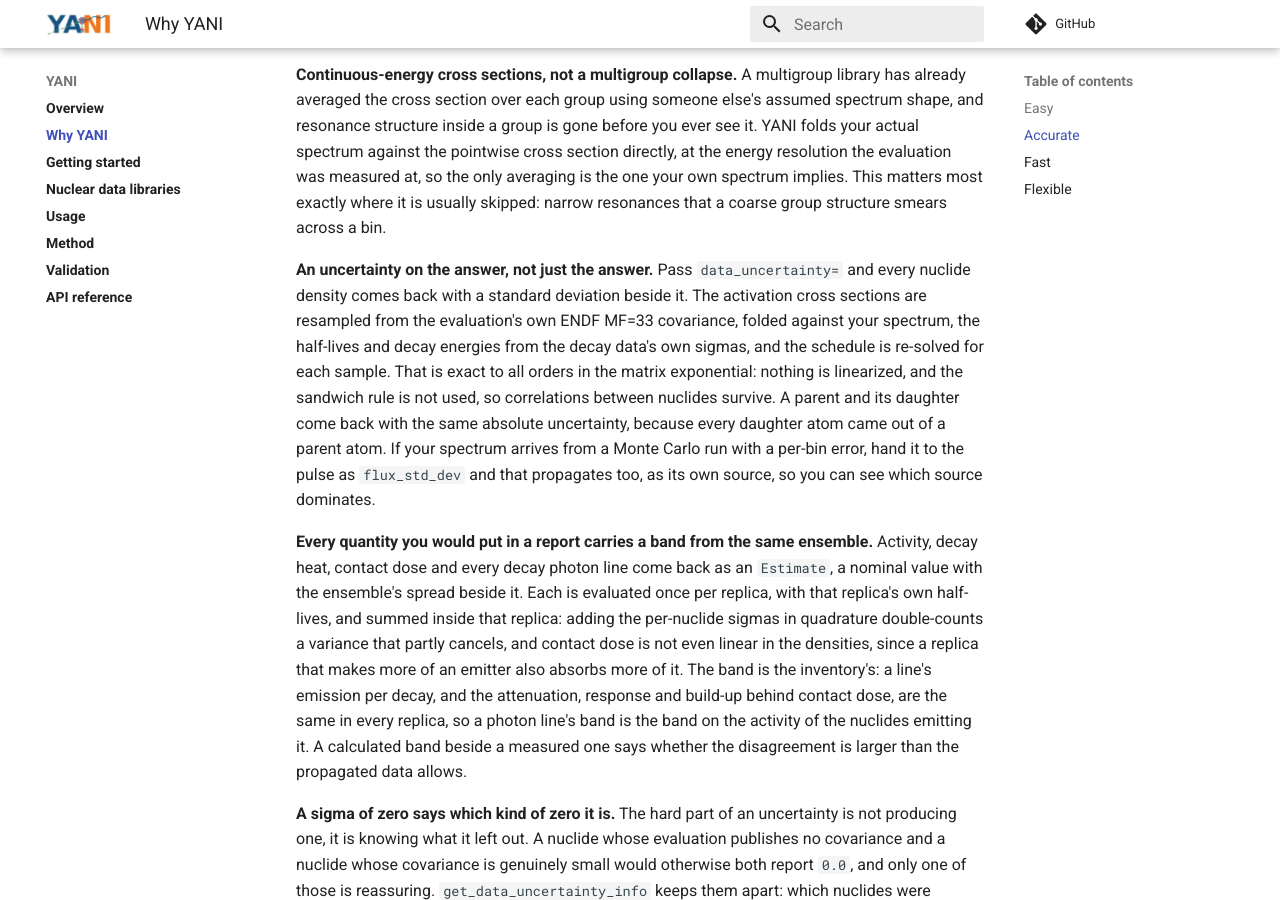
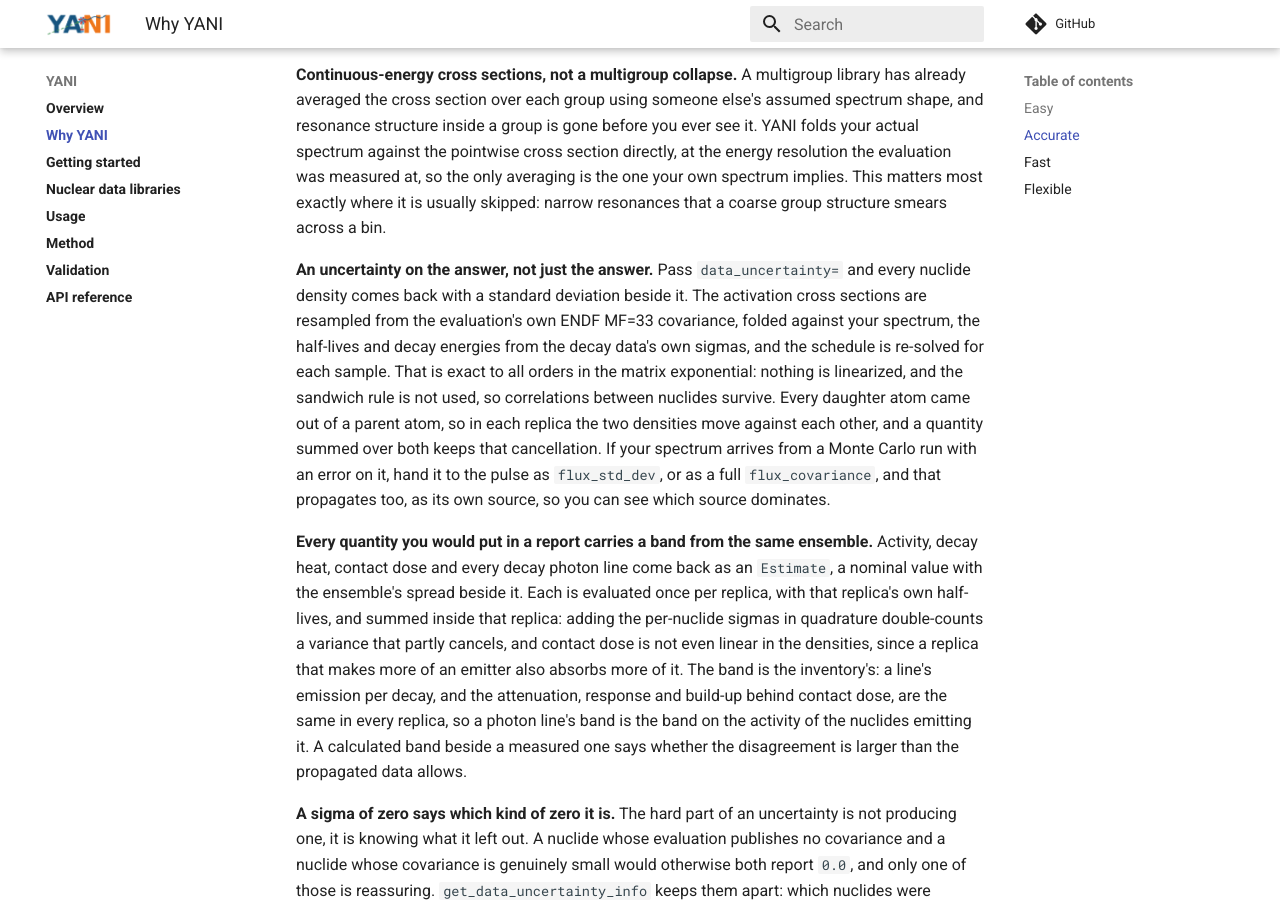
Before and after one commit to fusion-neutronics/yani, an MkDocs documentation site: the page built from docs/why_yani.md, in a window 1280 px wide and 900 px high, scrolled down 978 px. Built offline with MkDocs 1.6.1 and Material for MkDocs 9.7.7, drawn with Linux system fonts in a browser that asks for light colours; comment, search, counter and statistics services are not loaded.

Commit message:
Drop the claim that a parent and its daughter share one sigma
why_yani.md said a parent and its daughter come back with the same
absolute uncertainty. That holds only for a stable daughter made by one
channel with half-lives held, and half-lives are now resampled by
default, so a radioactive daughter's spread carries its own half-life's
and the parent's does not. Say what is true in general: the two
densities move against each other in each replica, and a quantity summed
over both keeps that cancellation. The same paragraph now names
flux_covariance beside flux_std_dev.

```diff
--- a/docs/why_yani.md
+++ b/docs/why_yani.md
@@ -57,10 +57,11 @@ evaluation's own ENDF MF=33 covariance, folded against your spectrum, the
 half-lives and decay energies from the decay data's own sigmas, and the
 schedule is re-solved for each sample. That is exact to all orders in the
 matrix exponential: nothing is linearized, and the sandwich rule is not used,
-so correlations between nuclides survive. A parent and its daughter come back
-with the same absolute uncertainty, because every daughter atom came out of a
-parent atom. If your spectrum arrives from a Monte Carlo run with a per-bin
-error, hand it to the pulse as `flux_std_dev` and that propagates too, as its
+so correlations between nuclides survive. Every daughter atom came out of a
+parent atom, so in each replica the two densities move against each other, and
+a quantity summed over both keeps that cancellation. If your spectrum arrives
+from a Monte Carlo run with an error on it, hand it to the pulse as
+`flux_std_dev`, or as a full `flux_covariance`, and that propagates too, as its
 own source, so you can see which source dominates.
 
 **Every quantity you would put in a report carries a band from the same
```
